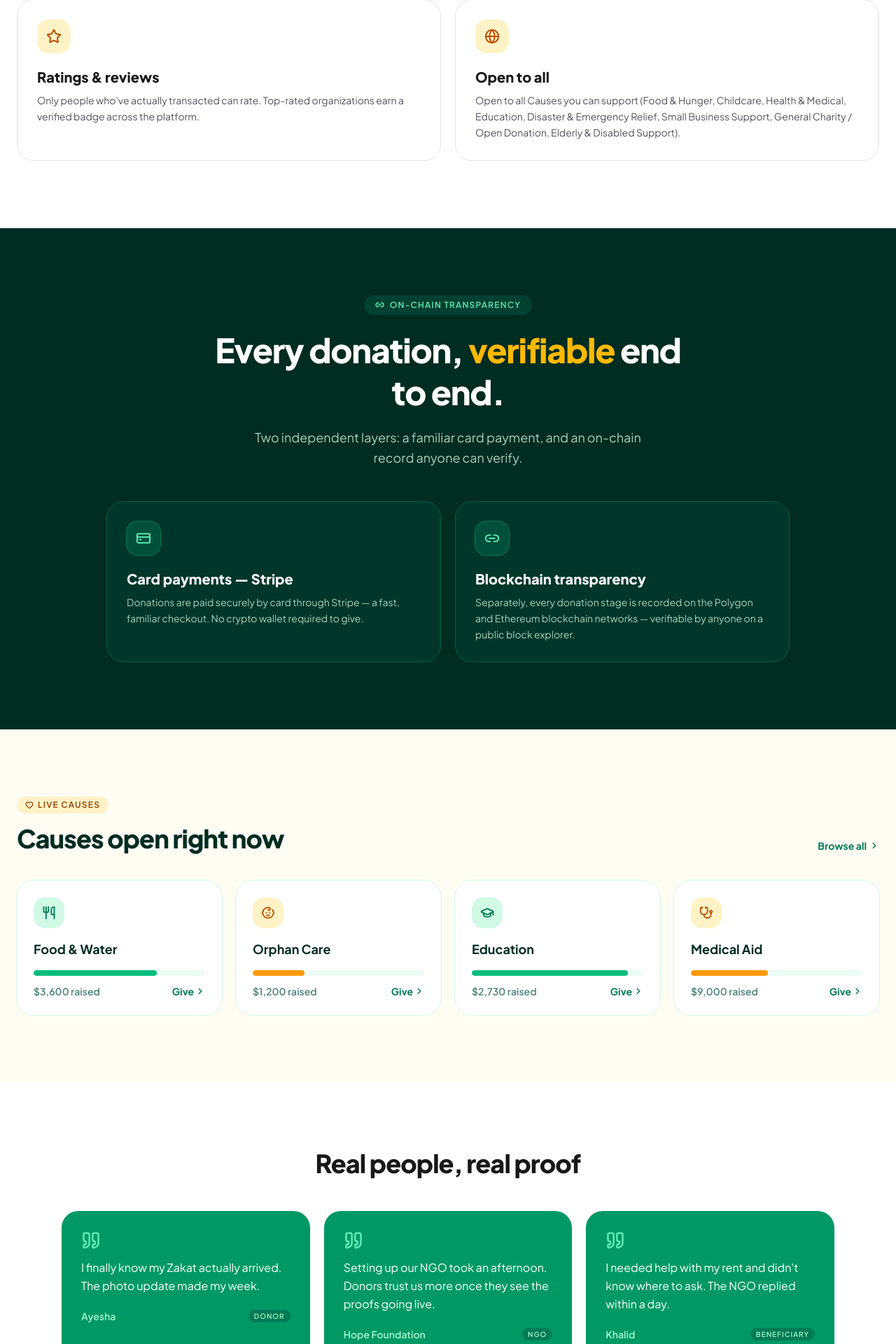
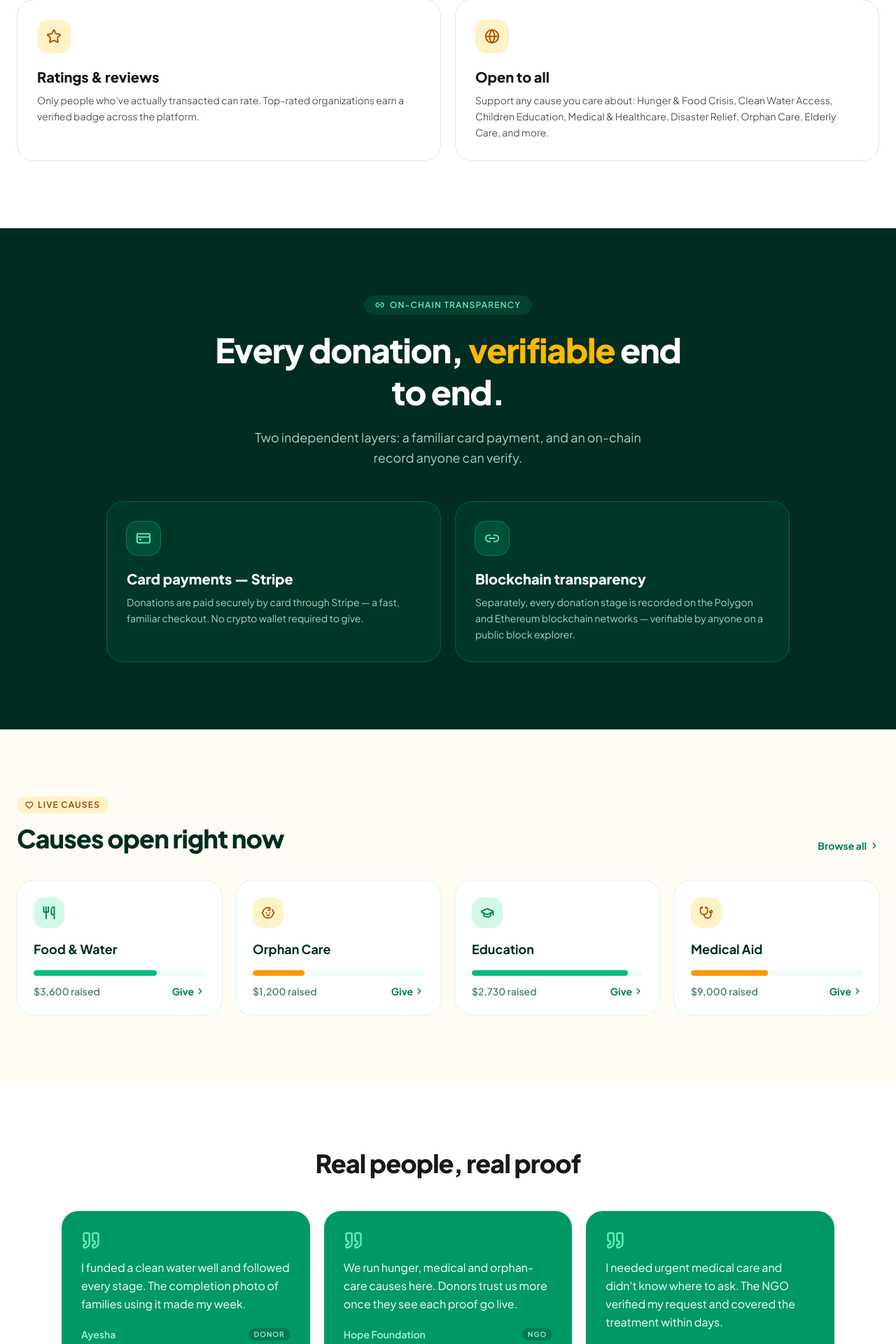
Before and after one commit to donatelink/fyp-donate-link, a Next.js app: page / in a window 1280 px wide. Shown: the part 2660-4580 px from the top of the page at 70% size. Built offline with nearby package versions, Linux system fonts and the light colour scheme.

Commit message:
Align landing causes, testimonials, and Open-to-all card with 8 cause categories
Co-Authored-By: Claude Opus 4.8 (1M context) <noreply@anthropic.com>

```diff
--- a/pages/index.jsx
+++ b/pages/index.jsx
@@ -86,30 +86,30 @@ const FEATURES = [
   {
     Icon: Globe,
     title: "Open to all",
-    body: "Open to all Causes you can support (Food & Hunger, Childcare, Health & Medical, Education, Disaster & Emergency Relief, Small Business Support, General Charity / Open Donation, Elderly & Disabled Support).",
+    body: "Support any cause you care about: Hunger & Food Crisis, Clean Water Access, Children Education, Medical & Healthcare, Disaster Relief, Orphan Care, Elderly Care, and more.",
   },
 ];
 
 const CAUSES = [
-  { name: "Food & Water", raised: "$3,600", pct: 72, accent: "emerald", tag: "Sadaqah", Icon: Utensils },
-  { name: "Orphan Care", raised: "$1,200", pct: 30, accent: "amber", tag: "Zakat", Icon: Baby },
-  { name: "Education", raised: "$2,730", pct: 91, accent: "emerald", tag: "Sadaqah", Icon: GraduationCap },
-  { name: "Medical Aid", raised: "$9,000", pct: 45, accent: "amber", tag: "Urgent", Icon: Stethoscope },
+  { name: "Food & Water", raised: "$3,600", pct: 72, accent: "emerald", tag: "Hunger & Food", Icon: Utensils },
+  { name: "Orphan Care", raised: "$1,200", pct: 30, accent: "amber", tag: "Orphan Care", Icon: Baby },
+  { name: "Education", raised: "$2,730", pct: 91, accent: "emerald", tag: "Children Education", Icon: GraduationCap },
+  { name: "Medical Aid", raised: "$9,000", pct: 45, accent: "amber", tag: "Medical & Healthcare", Icon: Stethoscope },
 ];
 
 const VOICES = [
   {
-    quote: "I finally know my Zakat actually arrived. The photo update made my week.",
+    quote: "I funded a clean water well and followed every stage. The completion photo of families using it made my week.",
     who: "Ayesha",
     role: "Donor",
   },
   {
-    quote: "Setting up our NGO took an afternoon. Donors trust us more once they see the proofs going live.",
+    quote: "We run hunger, medical and orphan-care causes here. Donors trust us more once they see each proof go live.",
     who: "Hope Foundation",
     role: "NGO",
   },
   {
-    quote: "I needed help with my rent and didn't know where to ask. The NGO replied within a day.",
+    quote: "I needed urgent medical care and didn't know where to ask. The NGO verified my request and covered the treatment within days.",
     who: "Khalid",
     role: "Beneficiary",
   },
```
Also changed, not shown: 1 other file (tests, documents, lock files or other folders).
